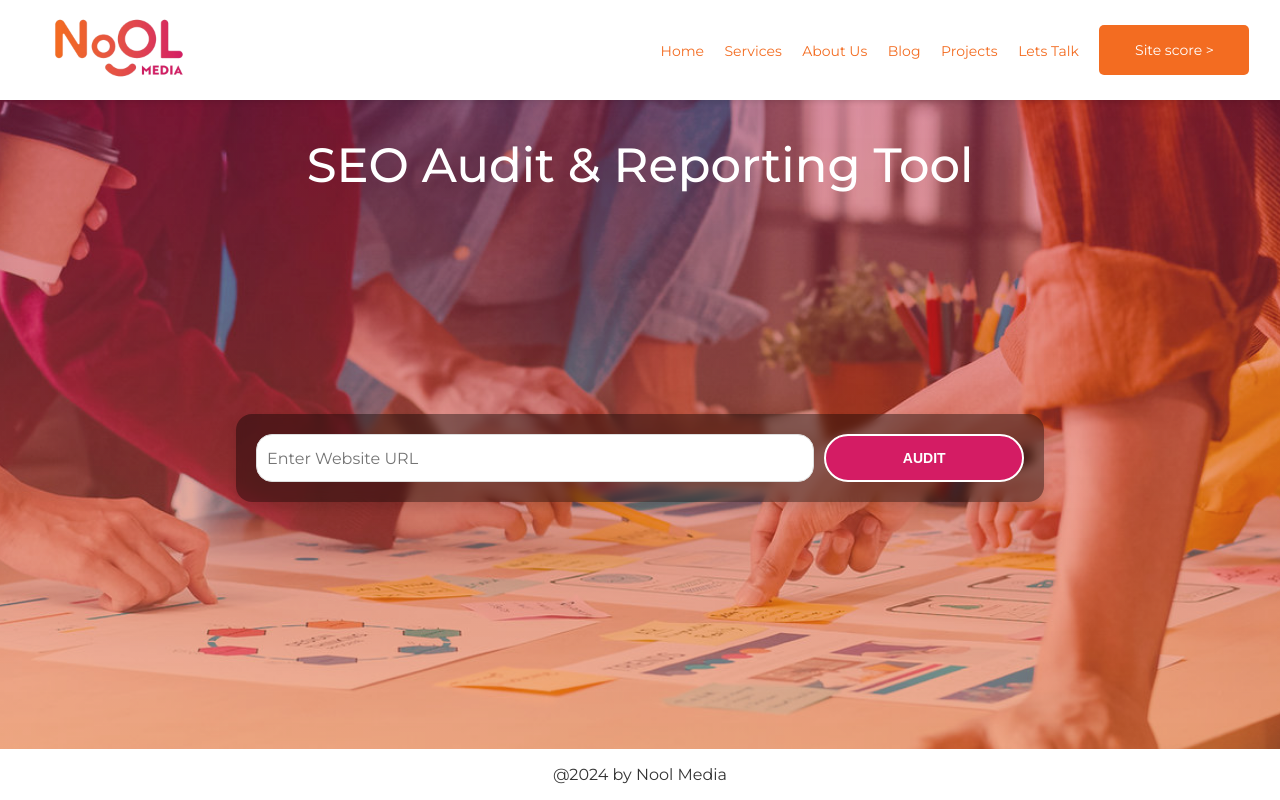
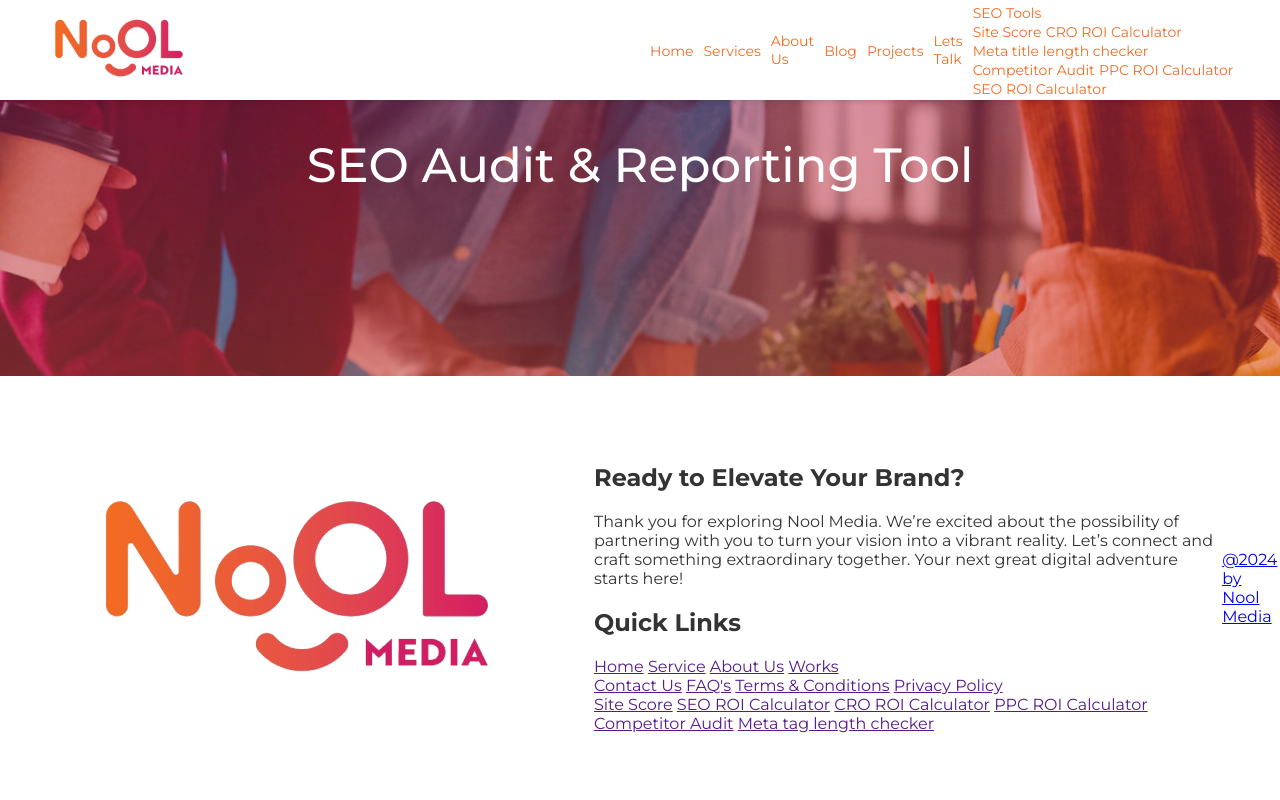
Before and after one commit to NAVEEN3280/seo-report, a Flask app: page / in a window 1280 px wide. Run offline with Flask 3, Linux system fonts and the light colour scheme.

Commit message:
Update index.html

```diff
--- a/templates/index.html
+++ b/templates/index.html
@@ -37,16 +37,40 @@
 
     <nav class="navbar">
       <div class="logo">
-            <a href="https://www.noolmedia.in/"><img src="../static/nool.png" alt="Logo" /></a>
+        <a href="https://www.noolmedia.in/">
+          <img src="nool.png" alt="Logo" />
+        </a>
       </div>
       <ul class="nav-items">
         <li><a href="https://www.noolmedia.in/">Home</a></li>
-            <li><a href="https://www.noolmedia.in/#mediaiskgjyue11">Services</a></li>
+        <li>
+          <a href="https://www.noolmedia.in/#mediaiskgjyue11">Services</a>
+        </li>
         <li><a href="https://www.noolmedia.in/#comp-m0f8afp6">About Us</a></li>
         <li><a href="https://www.noolmedia.in/blog">Blog</a></li>
         <li><a href="https://www.noolmedia.in/#comp-lsvshvee">Projects</a></li>
-            <li><a href="https://www.noolmedia.in/#comp-lsvshvef1">Lets Talk</a></li>
-            <li><a href="https://seo-report.onrender.com/"><button class="sitescore">Site score ></button></a></li>
+        <li>
+          <a href="https://www.noolmedia.in/#comp-lsvshvef1">Lets Talk</a>
+        </li>
+        <li class="dropdown-container">
+          <a href="#">SEO Tools</a>
+          <div class="dropdown">
+            <a href="https://seo-report.onrender.com">Site Score</a>
+            <a href="https://cro-roi-calculator.vallaham.com/"
+              >CRO ROI Calculator</a
+            >
+            <a href="https://titletag.vallaham.com/"
+              >Meta title length checker</a
+            >
+            <a href="https://competitoraudit.vallaham.com/">Competitor Audit</a>
+            <a href="https://ppc-roi-calculator.vallaham.com/"
+              >PPC ROI Calculator</a
+            >
+            <a href="https://seo-roi-calculator.vallaham.com/"
+              >SEO ROI Calculator</a
+            >
+          </div>
+        </li>
       </ul>
       <div class="hamburger" id="hamburger">
         <span></span>
@@ -129,7 +153,48 @@
       {% endif %}
     </div>
     <footer>
-      <p>@2024 by Nool Media</p>
+      <div class="f-logo">
+        <img src="nool.png" alt="logo" />
+      </div>
+      <div class="f-contents">
+        <div class="f-con">
+          <h2>Ready to Elevate Your Brand?</h2>
+          <p>
+            Thank you for exploring Nool Media. We’re excited about the
+            possibility of partnering with you to turn your vision into a
+            vibrant reality. Let’s connect and craft something extraordinary
+            together. Your next great digital adventure starts here!
+          </p>
+        </div>
+        <div class="f-con">
+          <h2>Quick Links</h2>
+          <div class="q-links">
+            <div class="items">
+              <a href="">Home</a>
+              <a href="">Service</a>
+              <a href="">About Us</a>
+              <a href="">Works</a>
+            </div>
+            <div class="items">
+              <a href="">Contact Us</a>
+              <a href="">FAQ's</a>
+              <a href="">Terms & Conditions</a>
+              <a href="">Privacy Policy</a>
+            </div>
+            <div class="items">
+              <a href="">Site Score</a>
+              <a href="">SEO ROI Calculator</a>
+              <a href="">CRO ROI Calculator</a>
+              <a href="">PPC ROI Calculator</a>
+            </div>
+            <div class="items">
+              <a href="">Competitor Audit</a>
+              <a href="">Meta tag length checker</a>
+            </div>
+          </div>
+        </div>
+      </div>
+      <a href="https://www.noolmedia.in/"><p>@2024 by Nool Media</p></a>
     </footer>
   </body>
   <script>
```
Lines whose indentation alone changed are shown as unchanged.
